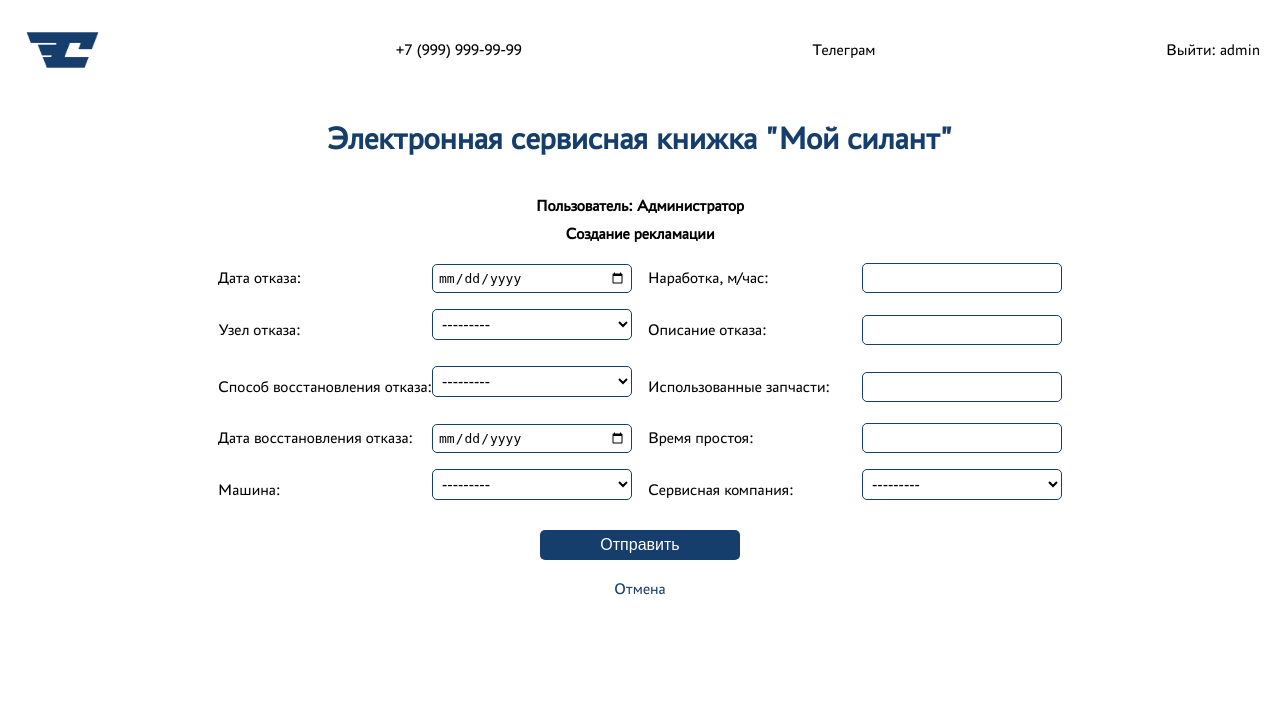
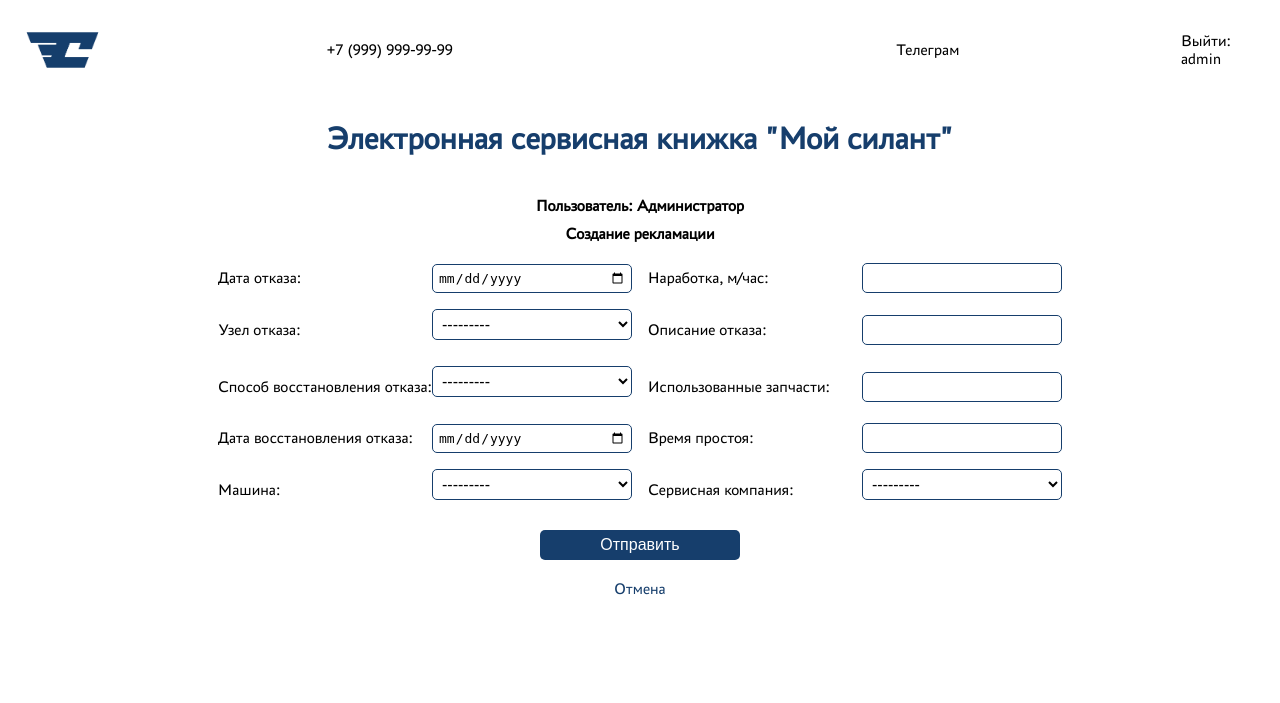
Before and after one commit to FirstEncounter3/SILANT, a Django app: page /complaints/create/ in a window 1280 px wide. Shown: the top 703 px of the page. Run offline with Django 5.2, Linux system fonts and the light colour scheme; a user stored in the database is signed in; data comes from the database, SQL or seed files in the repository.

Commit message:
fix adaptive problems

```diff
--- a/silant_web/templates/base.html
+++ b/silant_web/templates/base.html
@@ -23,8 +23,10 @@
     <nav>
         <div class="logo-signin-wrapper">
             <img src="{% static 'img/logo.jpg' %}">
-            <span>+7 (999) 999-99-99</span>
-            <span>Телеграм</span>
+            <div class="contact-container">
+              <span>+7 (999) 999-99-99</span>
+              <span>Телеграм</span>
+            </div>
             {% if user.is_authenticated %}
             <a href="{% url 'account_logout' %}">Выйти: {{ user.username }}</a>
             {% else %}
```
